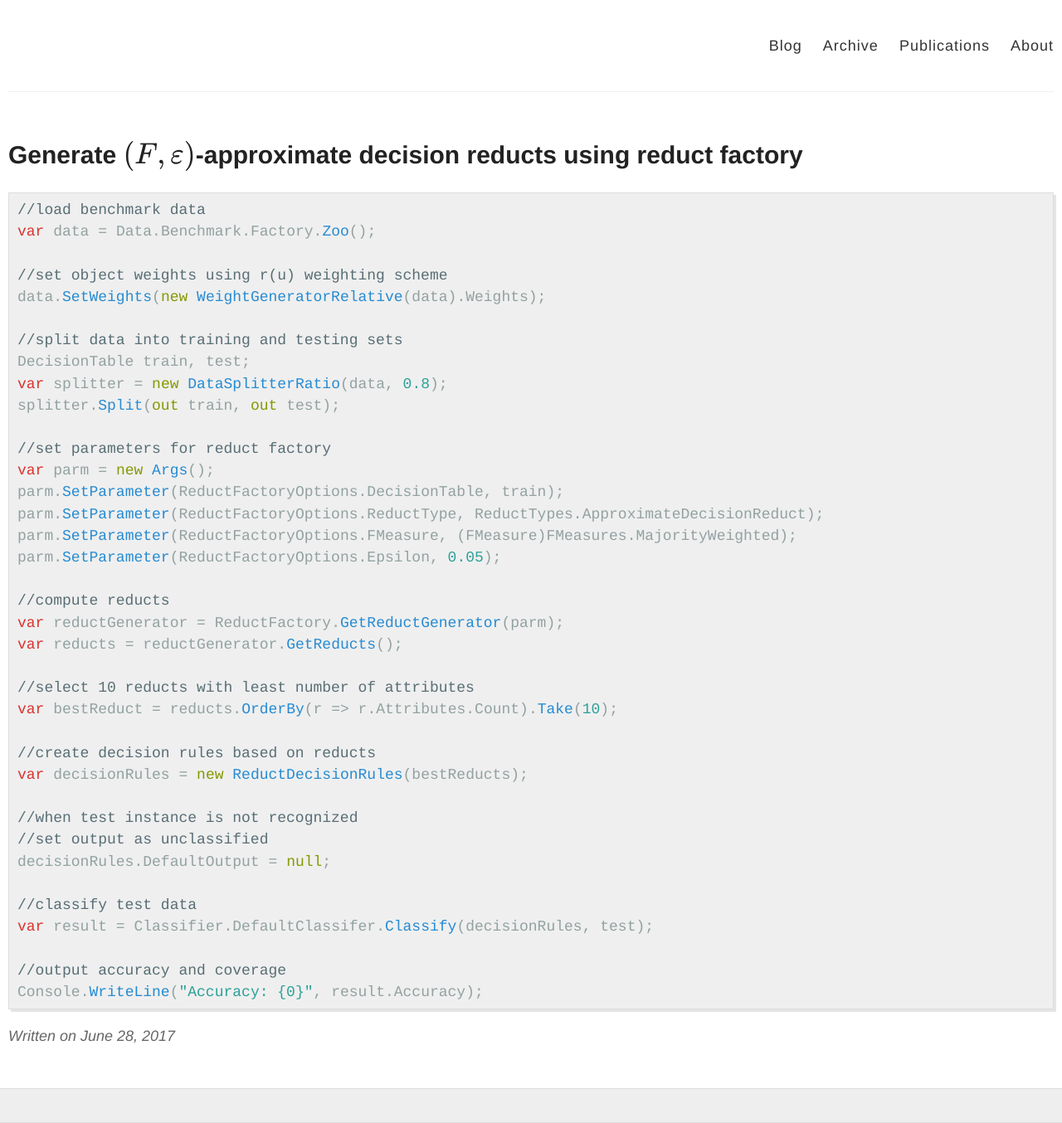
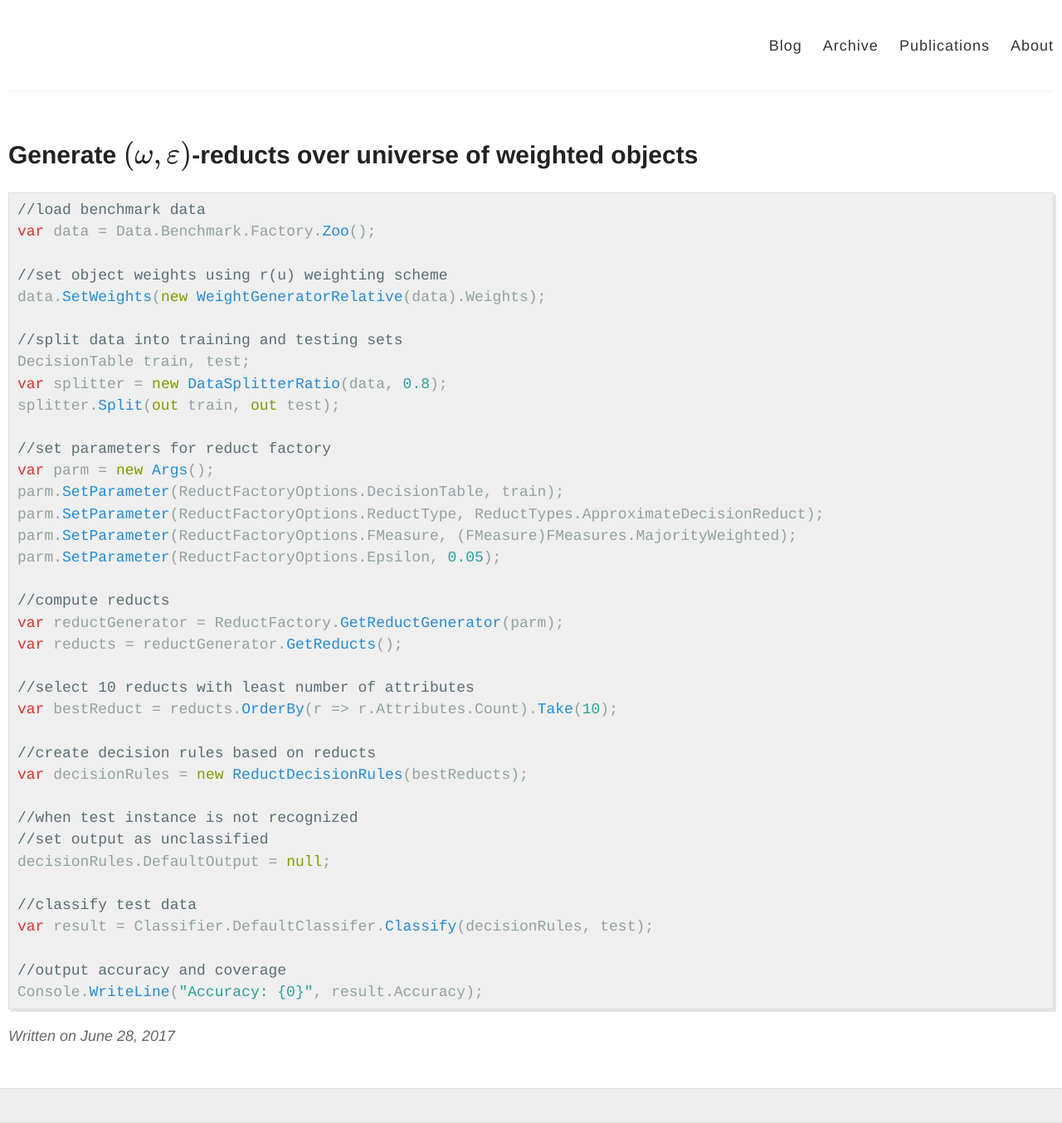
Before and after one commit to nrough/jekyll-now, a Jekyll site: the page built from _posts/2017-06-28-Generate-Approximate-Decision-Reducts-Using-Factory-Over-Weighted-Objects.md, in a window 1280 px wide. Shown: the whole page at 83% size. Built offline with Jekyll 4.4.1, drawn with Linux system fonts in a browser that asks for light colours; formulas are drawn with MathJax 3.

Commit message:
Update 2017-06-28-Generate-Approximate-Decision-Reducts-Using-Factory-Over-Weighted-Objects.md

```diff
--- a/_posts/2017-06-28-Generate-Approximate-Decision-Reducts-Using-Factory-Over-Weighted-Objects.md
+++ b/_posts/2017-06-28-Generate-Approximate-Decision-Reducts-Using-Factory-Over-Weighted-Objects.md
@@ -1,6 +1,6 @@
 ---
 layout: post
-title:  Generate \( (F, \varepsilon) \\\)-approximate decision reducts using reduct factory
+title: Generate \( (\omega,\varepsilon) \\\)-reducts over universe of weighted objects
 tags:
 - reducts
 - samples
```
